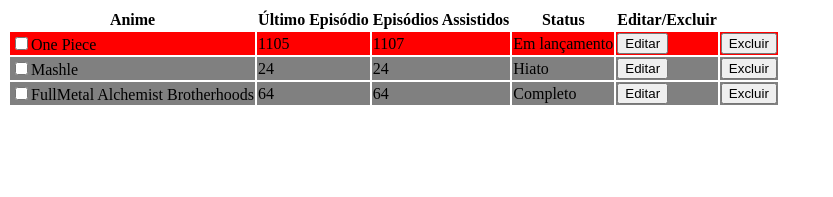
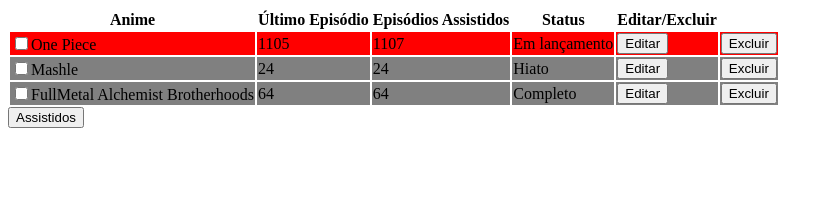
Before and after one commit to jefersongjr/anime-check-list, a React (Vite) app in the folder frontend/: page / in a window 1280 px wide. Shown: the top 197 px of the page, without its empty margins (0-833 px from the left). Built offline with nearby package versions, Linux system fonts and the light colour scheme.

Commit message:
feat :sparkles: criando funções para capturar ids dos checkboxs selecionados e colorir os campos marcados de verde

```diff
--- a/frontend/src/pages/AnimeList.jsx
+++ b/frontend/src/pages/AnimeList.jsx
@@ -5,9 +5,15 @@
 function AnimeList() {
   const [onEdit, setOnEdit] = useState(null);
   const [animes, setAnimes] = useState(animesData);
+  const [selectedAnimes, setSelectedAnimes] = useState([]);
 
   const handleCheckboxClick = (animeId) => {
-    console.log(animeId);
+    setSelectedAnimes((prevSelectedAnimes) => {
+      if (prevSelectedAnimes.includes(animeId)) {
+        return prevSelectedAnimes.filter((id) => id !== animeId);
+      }
+      return [...prevSelectedAnimes, animeId];
+    });
   };
 
   const handleEdit = (animeId) => {
@@ -29,6 +35,24 @@
     setAnimes((prevAnimes) => prevAnimes.filter((anime) => anime.id !== animeId));
   };
 
+  const handleMarkAsWatched = () => {
+    setAnimes((prevAnimes) => (
+      prevAnimes.map((anime) => (
+        selectedAnimes.includes(anime.id) && anime.status === 'Em lançamento'
+          ? { ...anime, status: 'Assistido' }
+          : anime
+      ))
+    ));
+    setSelectedAnimes([]);
+  };
+
+  const applyBackgroundColor = (anime) => {
+    if (anime.status === 'Assistido') {
+      return 'greenBackground';
+    }
+    return anime.status === 'Em lançamento' ? 'redBackground' : 'grayBackground';
+  };
+
   return (
     <section className="main-section">
       <table>
@@ -45,14 +69,13 @@
           {animes && animes.map((anime) => (
             <tr
               key={ anime.id }
-              className={
-                anime.status === 'Em lançamento' ? 'redBackground' : 'grayBackground'
-              }
+              className={ applyBackgroundColor(anime) }
             >
               <td>
                 <input
                   type="checkbox"
-                  onClick={ () => handleCheckboxClick(anime.id) }
+                  checked={ selectedAnimes.includes(anime.id) }
+                  onChange={ () => handleCheckboxClick(anime.id) }
                 />
                 {anime.animeName}
               </td>
@@ -69,7 +92,6 @@
                 )}
               </td>
               <td>
-                {' '}
                 {onEdit === anime.id ? (
                   <input
                     type="number"
@@ -82,10 +104,8 @@
                 )}
               </td>
               <td>
-                {' '}
                 {onEdit === anime.id ? (
                   <select
-                    type="number"
                     name="status"
                     value={ anime.status }
                     onChange={ (e) => handleChange(e, anime.id) }
@@ -121,6 +141,9 @@
           ))}
         </tbody>
       </table>
+      <button onClick={ handleMarkAsWatched }>
+        Assistidos
+      </button>
     </section>
   );
 }
```
